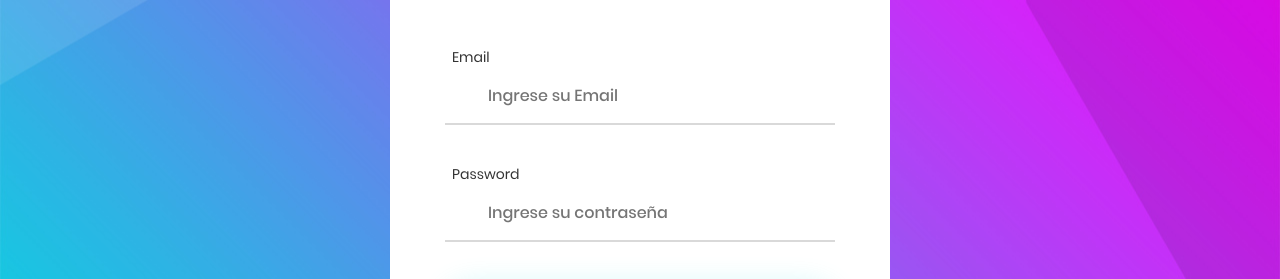
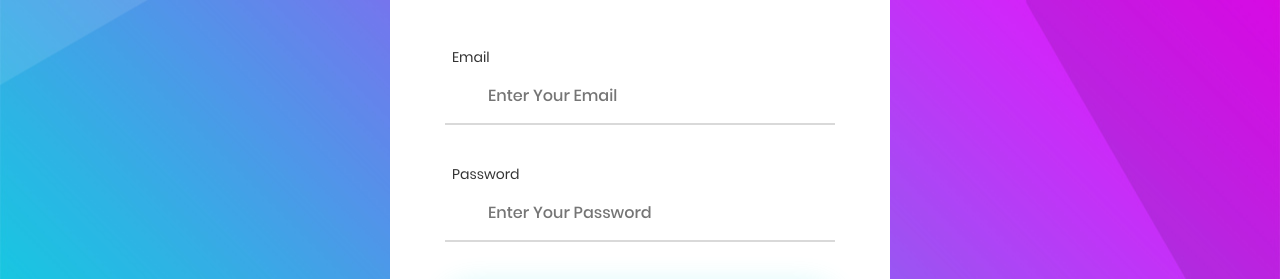
Before and after one commit to AdrianDelMoral/usersApp, an Angular app: page /auth/register in a window 1280 px wide. Shown: the part 205-484 px from the top of the page. Built offline with nearby package versions, Linux system fonts and the light colour scheme.

Commit message:
Cambios de span a ingles

```diff
--- a/src/app/auth/pages/register/register.component.html
+++ b/src/app/auth/pages/register/register.component.html
@@ -12,7 +12,7 @@
         <input class="input100"
             type="email"
             formControlName="email"
-            placeholder="Ingrese su Email">
+            placeholder="Enter Your Email">
     </div>
     <span class="form-text text-danger"
         *ngIf="campoNoValido('email')">
@@ -25,7 +25,7 @@
         <input class="input100"
             type="password"
             formControlName="password"
-            placeholder="Ingrese su contraseña">
+            placeholder="Enter Your Password">
     </div>
     <span class="form-text text-danger"
         *ngIf="campoNoValido('password')">
```
